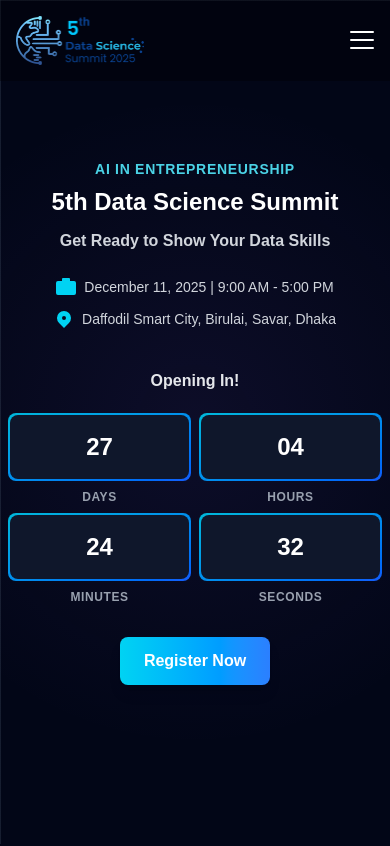
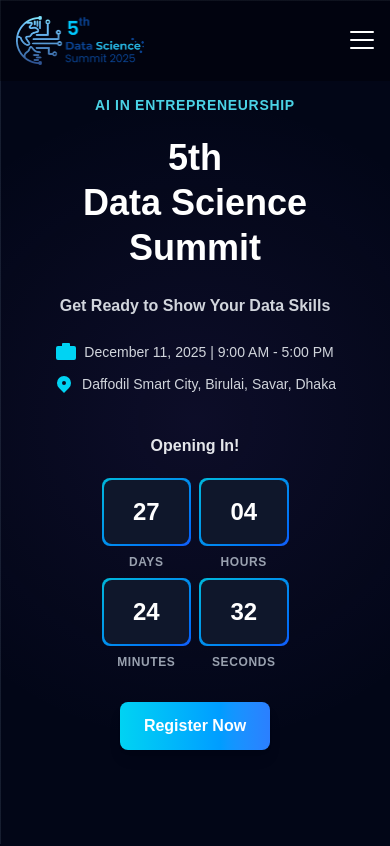
Before and after one commit to KhandakerSamin/data-science-summit-2025, a Next.js app: page / in a window 390 px wide. Shown: the top 846 px of the page. Built offline with nearby package versions, Linux system fonts and the light colour scheme.

Commit message:
Fixed hero for mobile

```diff
--- a/src/components/Hero.js
+++ b/src/components/Hero.js
@@ -67,8 +67,8 @@
           <h3 className="text-sm md:text-2xl text-cyan-300 font-bold mb-2 md:mb-3 tracking-wider uppercase opacity-90">
             AI in Entrepreneurship
           </h3>
-          <h1 className="text-2xl sm:text-3xl md:text-5xl lg:text-7xl font-bold text-white mb-2 md:mb-4 leading-tight">
-            5th Data Science Summit
+          <h1 className="text-4xl py-3 md:py-0 md:text-5xl lg:text-7xl font-bold text-white mb-2 md:mb-4 leading-tight">
+            5th<br className='block md:hidden'/> Data Science <br className='block md:hidden'/> Summit
           </h1>
           <p className="text-base md:text-lg text-gray-300 font-semibold mt-3 md:mt-4">
             Get Ready to Show Your Data Skills
@@ -98,7 +98,7 @@
           </p>
 
           {/* Countdown Timer */}
-          <div className="grid grid-cols-2 md:grid-cols-4 gap-2 md:gap-4">
+          <div className="w-1/2 md:w-full mx-auto grid grid-cols-2 md:grid-cols-4 gap-2 md:gap-4">
             <TimeBox value={timeLeft.days} label="Days" />
             <TimeBox value={timeLeft.hours} label="Hours" />
             <TimeBox value={timeLeft.minutes} label="Minutes" />
```
